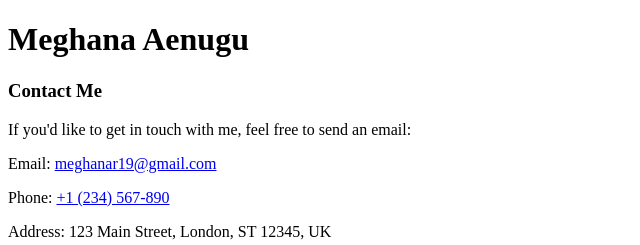
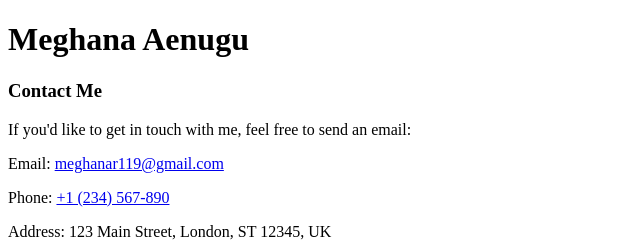
Before and after one commit to meghanasrividya/MyFirstWebPage, a plain HTML site: page index.html in a window 1280 px wide. Shown: the top 245 px of the page, 0-640 px from the left. Drawn offline with Linux system fonts and the light colour scheme.

Commit message:
added further changes

```diff
--- a/index.html
+++ b/index.html
@@ -10,7 +10,7 @@
     <section>
         <h3>Contact Me</h3>
         <p>If you'd like to get in touch with me, feel free to send an email:</p>
-        <p>Email: <a href="mailto:meghanar119@gmail.com">meghanar19@gmail.com</a></p>
+        <p>Email: <a href="mailto:meghanar119@gmail.com">meghanar119@gmail.com</a></p>
 
         <p>Phone: <a href="tel:+1234567890">+1 (234) 567-890</a></p>
 
```
